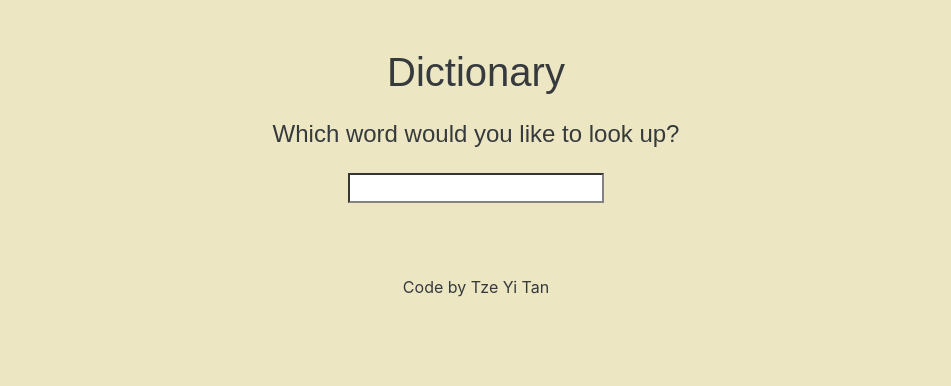
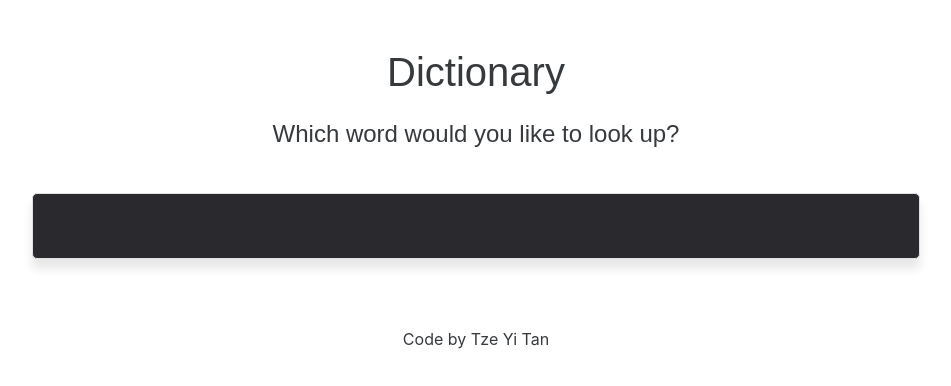
Before and after one commit to tze-tan/react-dictionary, a React (Create React App) app: page / in a window 1280 px wide. Shown: the top 386 px of the page, without its empty margins (164-1115 px from the left). Built offline with nearby package versions, Linux system fonts and the light colour scheme; a web font is replaced by a local one.

Commit message:
first round of CSS to make app looks nice

```diff
--- a/src/App.css
+++ b/src/App.css
@@ -1,5 +1,5 @@
 .App {
-  background-color: #eae5bc;
+  background-color: white;
   opacity: 90%;
   text-align: center;
   min-height: 100vh;
--- a/src/Dictionary.css
+++ b/src/Dictionary.css
@@ -0,0 +1,14 @@
+.Dictionary input {
+  width: 80%;
+  margin-top: 10px;
+  margin-bottom: 10px;
+  border: 1px solid #ddd;
+  padding: 10px;
+  line-height: 1.5;
+  background-color: #141218;
+  color: #cac4d0;
+  box-shadow: 0 10px 10px rgba(0, 0, 0, 0.1);
+  border-radius: 5px;
+  padding: 20px;
+  margin: 20px;
+}
--- a/src/Dictionary.js
+++ b/src/Dictionary.js
@@ -29,10 +29,11 @@ export default function Dictionary() {
     <div className="Dictionary">
       <h1 className="pt-5">Dictionary </h1>
       <h2 className="p-3">Which word would you like to look up?</h2>
-      <form onSubmit={Search}>
-        <input type="search" onChange={handleSearchTerm} className="mb-4" />
-      </form>
-
+      <section>
+        <form onSubmit={Search}>
+          <input type="search" onChange={handleSearchTerm} />
+        </form>
+      </section>
       <ResponseHandling results={results} />
     </div>
   );
--- /dev/null
+++ b/src/ResponseHandling.css
@@ -0,0 +1,8 @@
+.ResponseHandling section {
+  background-color: #cac4d0;
+  border-radius: 5px;
+  padding: 20px;
+  margin: 20px;
+  box-shadow: 0 10px 10px rgba(0, 0, 0, 0.1);
+  text-align: left;
+}
--- a/src/ResponseHandling.js
+++ b/src/ResponseHandling.js
@@ -1,14 +1,18 @@
 import React from "react";
 import Synonyms from "./Synonyms";
+import "./ResponseHandling.css";
 
 export default function ResponseHandling(props) {
   if (props.results) {
     return (
       <div className="ResponseHandling">
-        <h2>{props.results.word}</h2>
+        <section>
+          <h2>{props.results.word}</h2>
+          <p>{props.results.phonetic}</p>
+        </section>
         {props.results.meanings.map(function (meaning, index) {
           return (
-            <div key={index}>
+            <section key={index}>
               <h3>{meaning.partOfSpeech}</h3>
               <p>
                 <strong>Definition:</strong> {meaning.definition}
@@ -17,7 +21,7 @@ export default function ResponseHandling(props) {
                 <em>{meaning.example}</em>
               </p>
               <Synonyms synonyms={meaning.synonyms} />
-            </div>
+            </section>
           );
         })}
       </div>
--- a/src/Synonyms.js
+++ b/src/Synonyms.js
@@ -4,11 +4,14 @@ import "./Synonyms.css";
 export default function Synonyms(props) {
   if (props.synonyms) {
     return (
-      <ul className="Synonyms">
-        {props.synonyms.map(function (synonym, index) {
-          return <li key={index}> {synonym} </li>;
-        })}
-      </ul>
+      <div>
+        Synonyms:
+        <ul className="Synonyms">
+          {props.synonyms.map(function (synonym, index) {
+            return <li key={index}> {synonym} </li>;
+          })}
+        </ul>
+      </div>
     );
   } else return null;
 }
```
